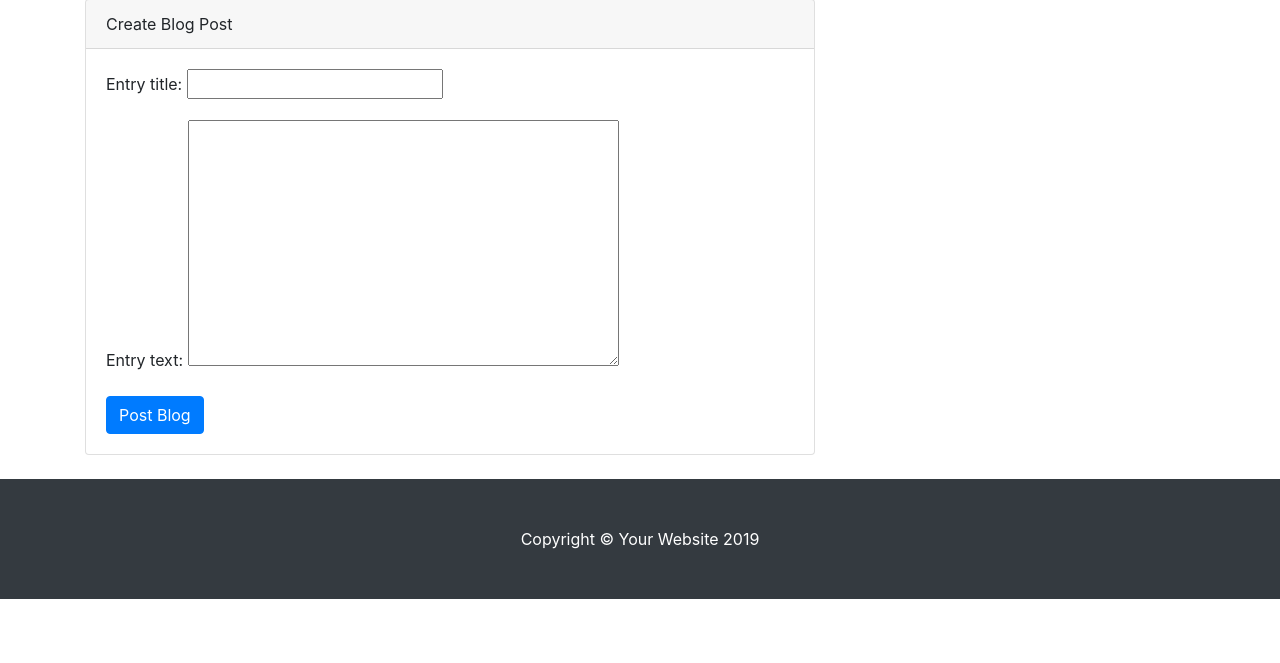
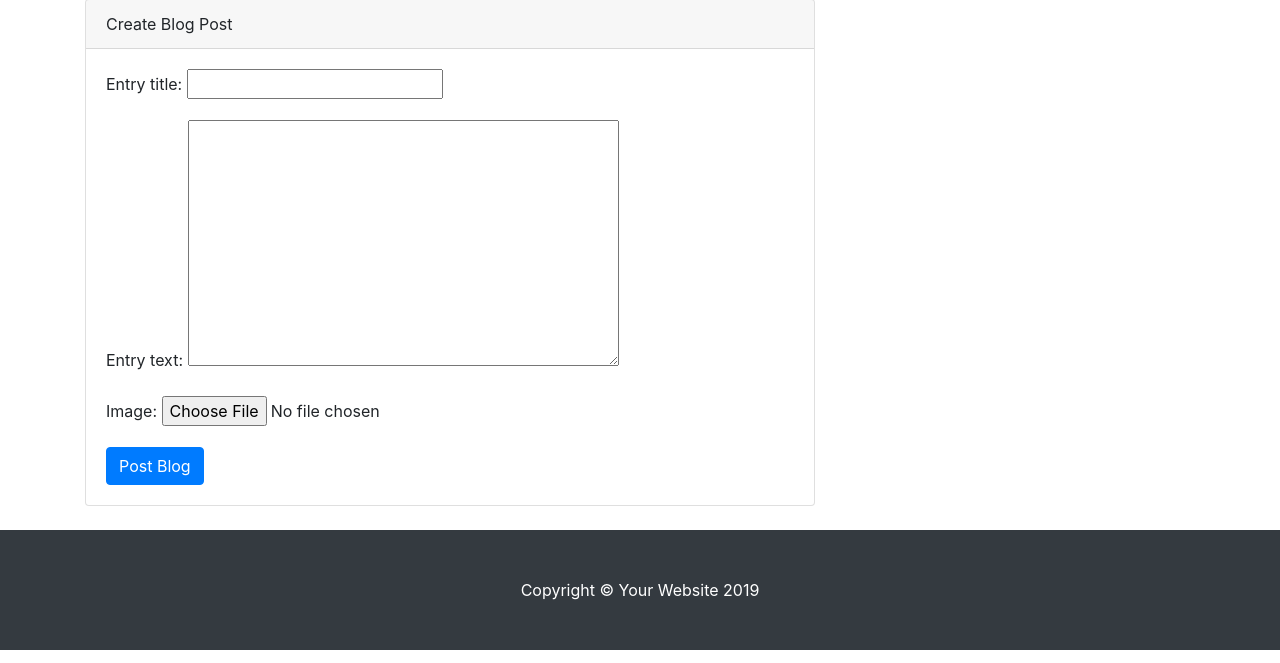
Before and after one commit to nabaneetLahiri/django-blog, a Django app: page /create_entry/ in a window 1280 px wide. Shown: the part 81-744 px from the top of the page. Run offline with Django 3.2, Linux system fonts and the light colour scheme; a user stored in the database is signed in; some libraries are stand-ins or nearby versions.

Commit message:
Add files via upload

```diff
--- a/entries/models.py
+++ b/entries/models.py
@@ -1,11 +1,14 @@
 from django.db import models
 from django.contrib.auth.models import User
 # Create your models here.
+def upload_location(instance,filename):
+    return "%s/%s" %(instance.id,filename)
 class Entry(models.Model):
     entry_title=models.CharField(max_length=50)
     entry_text=models.TextField()
     entry_date=models.DateTimeField(auto_now_add=True)
     entry_author=models.ForeignKey(User,on_delete=models.CASCADE)
+    image=models.FileField(upload_to=upload_location,null=True,blank=True)
     likes=models.ManyToManyField(User,blank=True,related_name="post_likes")
     dislikes=models.ManyToManyField(User,blank=True,related_name="post_dislikes")
     class Meta:
--- a/entries/templates/entries/create_entry.html
+++ b/entries/templates/entries/create_entry.html
@@ -5,7 +5,7 @@
     <div class="card-header">Create Blog Post
     </div>
     <div class="card-body">
-      <form  method="post">{% csrf_token %}
+      <form  method="post" enctype='multipart/form-data'>{% csrf_token %}
         {{form.as_p}}
         <button type="submit" class="btn btn-primary">Post Blog</button>
       </form>
--- a/entries/templates/entries/entry_detail.html
+++ b/entries/templates/entries/entry_detail.html
@@ -7,6 +7,9 @@
   <div class="card mb-4 mt-4">
     <div class="card-body">
       <h2 class="card-title">{{ object.entry_title }}</h2>
+      {% if object.image %}
+      <img src="{{object.image.url}}" class="img-thumbnail" >
+      {% endif %}
       <p class="card-text">{{ object.entry_text|linebreaks }}</p>
     </div>
     <div class="col-md-8">
--- a/entries/templates/entries/index.html
+++ b/entries/templates/entries/index.html
@@ -8,6 +8,9 @@
   <div class="card mb-4 mt-4">
     <div class="card-body">
       <h2 class="card-title">{{ entry.entry_title }}</h2>
+      {% if entry.image %}
+      <img src="{{entry.image.url}}" class="img-thumbnail" >
+      {% endif %}
       <p class="card-text">{{ entry.entry_text|truncatechars:100 }}</p>
       <div>
 
--- a/entries/views.py
+++ b/entries/views.py
@@ -9,6 +9,8 @@ class HomeView(LoginRequiredMixin,ListView):
     context_object_name="blog_entries"
     ordering=['-entry_date']
     paginate_by=3
+    #for q in Entry.objects.filter(id__exact=8) :
+    #    print(q.image.url)
 class MyView(LoginRequiredMixin,ListView):
     model=Entry#.objects.get(entry_author__exact=.request.user)
     template_name='entries/index.html'
@@ -25,14 +27,14 @@ class EntryView(LoginRequiredMixin,DetailView):
 class CreateEntryView(LoginRequiredMixin,CreateView):
     model=Entry
     template_name="entries/create_entry.html"
-    fields=["entry_title","entry_text"]
+    fields=["entry_title","entry_text","image"]
     def form_valid(self, form):
         form.instance.entry_author=self.request.user
         return super().form_valid(form)
 class UpdateEntryView(LoginRequiredMixin,UserPassesTestMixin,UpdateView):
     model=Entry
     template_name="entries/create_entry.html"
-    fields=["entry_title","entry_text"]
+    fields=["entry_title","entry_text","image"]
     def form_valid(self, form):
         form.instance.entry_author=self.request.user
         return super().form_valid(form)
```
Also changed, not shown: db.sqlite3, entries/migrations/0005_entry_image.py (added), entries/migrations/0006_auto_20191207_1742.py (added), mediafiles/9/tiger.jpg (added).
